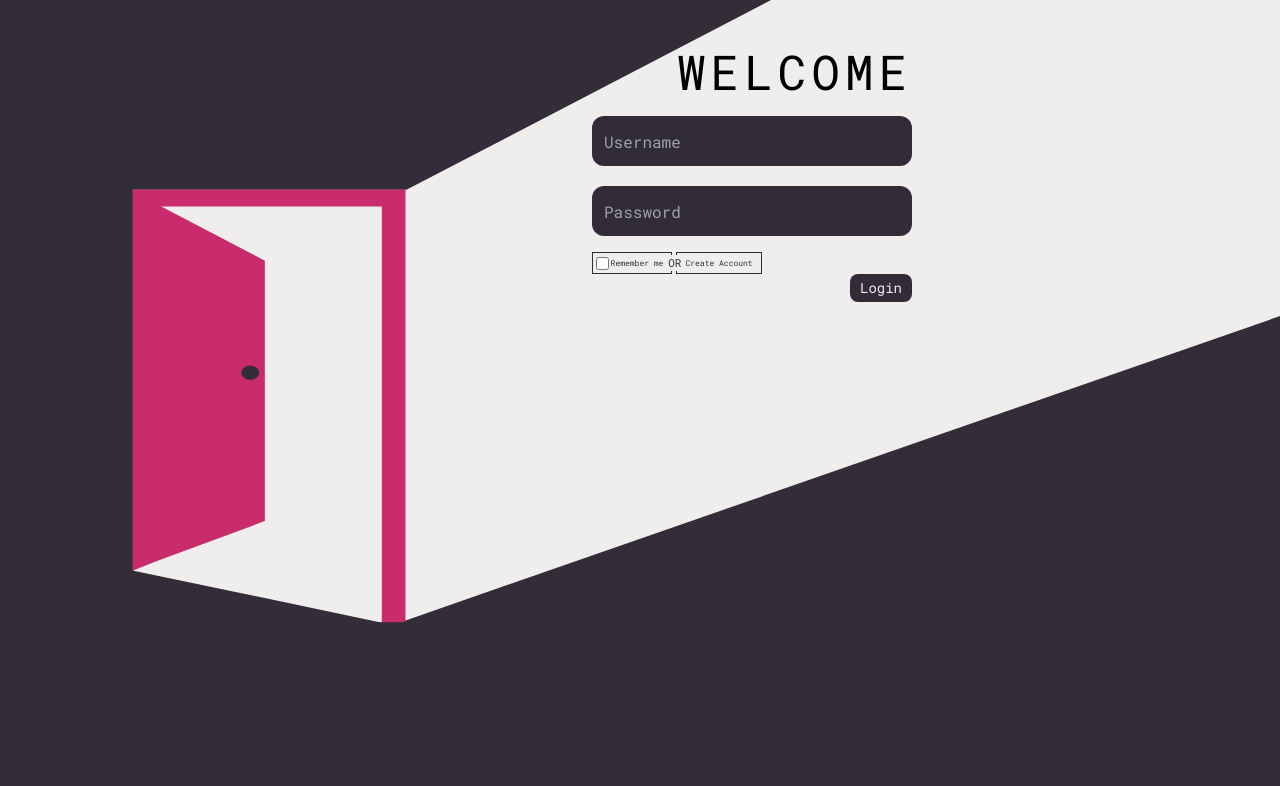
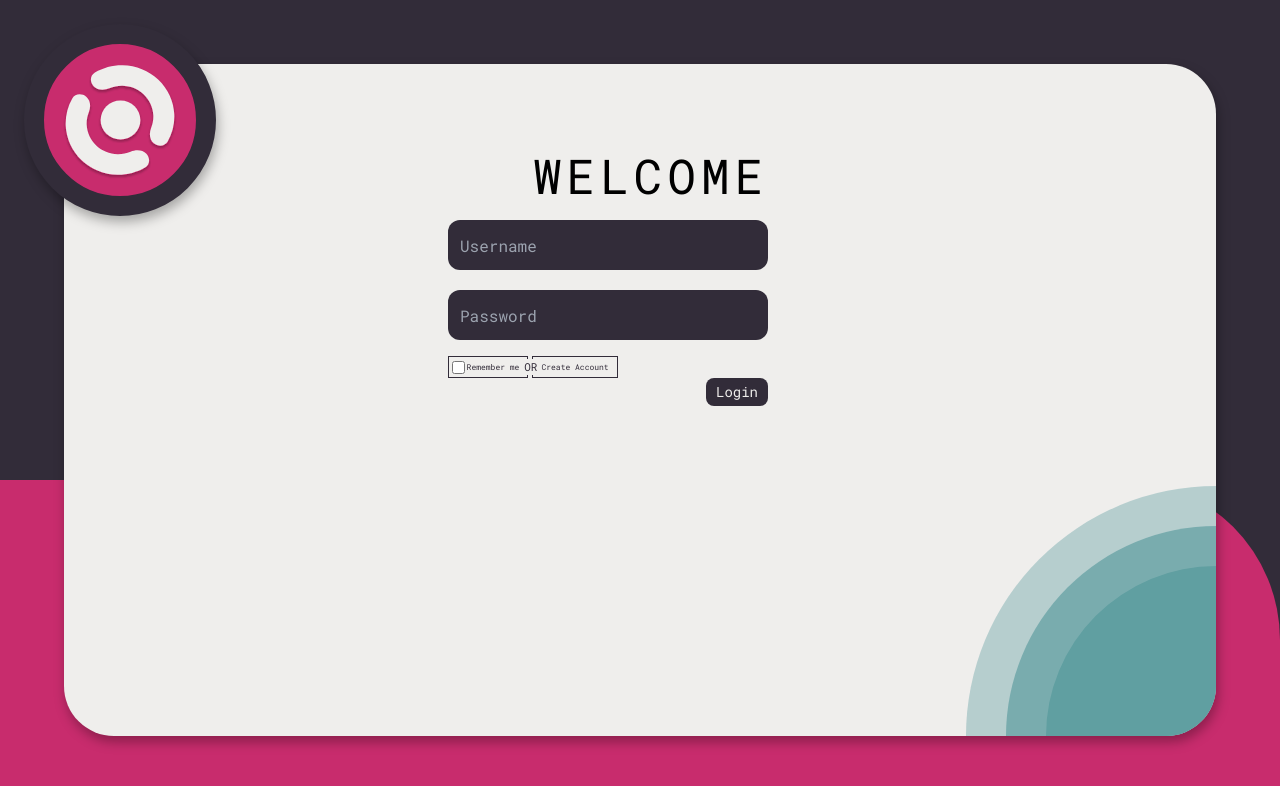
Before and after one commit to DioGitH/evolt-website, a Next.js app in the folder src/evolt-website/: page /login in a window 1280 px wide. Shown: the top 786 px of the page. Built offline with nearby package versions, Linux system fonts and the light colour scheme.

Commit message:
update frontend Login Page

```diff
--- a/src/evolt-website/src/app/login/page.tsx
+++ b/src/evolt-website/src/app/login/page.tsx
@@ -3,10 +3,36 @@ import LoginForm from "@/components/loginform"
 export default function LoginPage(){
     return(
         <div>
-            <div className="container mx-auto bg-[#EFEEEC]">
-                <div className="grid bg-cover bg-no-repeat bg-login-page-bg h-screen w-full">
-                    <div className="grid justify-end items-start h-full">
-                        <LoginForm></LoginForm>
+            <div className="container mx-auto bg-palette-1">
+                <div className="grid relative h-screen w-full">
+                    {/* Background */}
+                    <div className="grid w-full h-screen">
+                        <div className=" bg-palette-1 h-[60vh] w-full">
+                        </div>
+                        <div className=" bg-pallete-4 h-[40vh] w-full rounded-tr-[160px] ">
+
+                        </div>
+                    </div>
+                    {/* Bodycard */}
+                    <div className="absolute bg-palette-3 inset-x-16 inset-y-16 rounded-[50px] drop-shadow-[2px_6px_6px_rgba(0,0,0,0.3)] overflow-hidden">
+                        <div className="absolute bg-palette-2 opacity-40 h-[250px] w-[250px] bottom-0 right-0 rounded-tl-full">
+
+                        </div>
+                        <div className="absolute bg-palette-2 opacity-70 h-[210px] w-[210px] bottom-0 right-0 rounded-tl-full">
+
+                        </div>
+                        <div className="absolute bg-palette-2 h-[170px] w-[170px] bottom-0 right-0 rounded-tl-full">
+
+                        </div>
+                        <div className="absolute xl:left-96 lg:left-72 md:left-40 sm:left-28 xl:top-10 lg:top-10 md:top-10 sm:top-20">
+                            <div className="grid justify-end items-start h-full">
+                                <LoginForm></LoginForm>
+                            </div>
+                        </div>
+                    </div>
+                    {/* Logo */}
+                    <div className="absolute bg-pallete-4 w-48 h-48 rounded-full top-6 left-6 border-[20px] border-palette-1 drop-shadow-[2px_6px_6px_rgba(0,0,0,0.3)]">
+                        <img src="/assets/img/LogoEvolt.svg" alt="" />
                     </div>
                 </div>
             </div>
--- a/src/evolt-website/tailwind.config.ts
+++ b/src/evolt-website/tailwind.config.ts
@@ -18,6 +18,7 @@ const config: Config = {
         'palette-1': '#322C39',
         'palette-2': '#609FA1',
         'palette-3': '#EFEEEC',
+        'pallete-4': '#C82C6D',
       },
       fontFamily: {
         robotoMono: ['Roboto Mono'],
```
Also changed, not shown: src/evolt-website/public/assets/img/LogoEvolt.svg (added).
